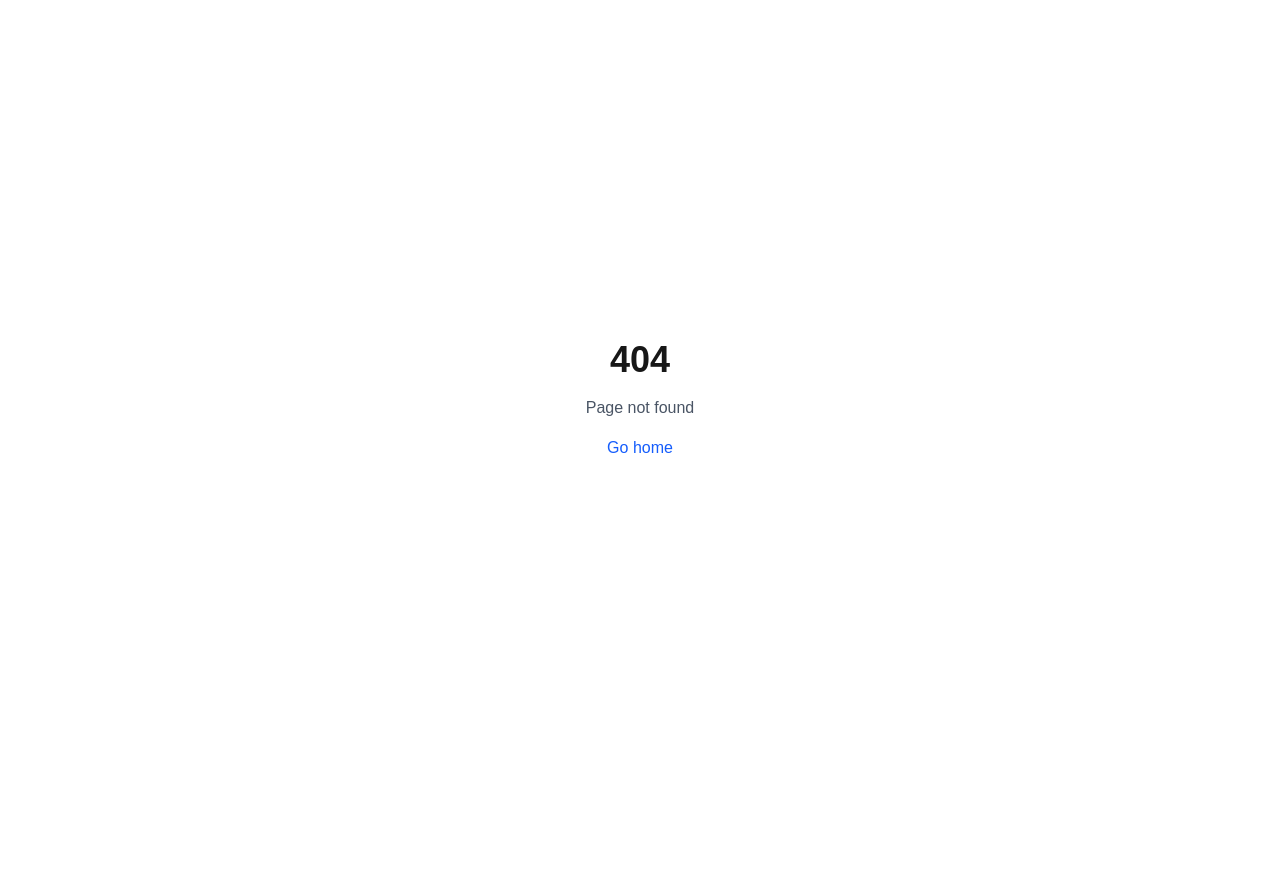
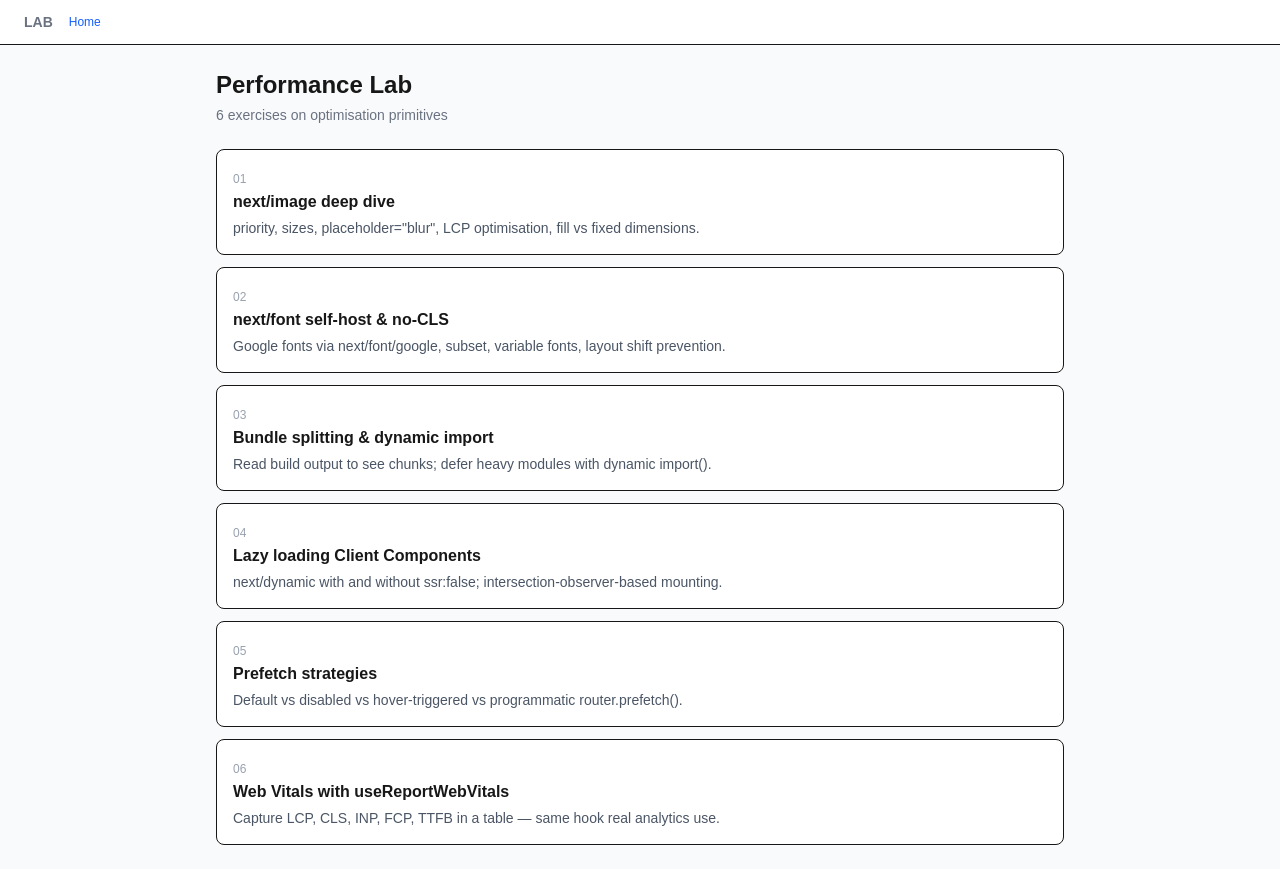
Before and after one commit to nguyentrongnam98/practice-nextjs, a Next.js app: page /lab/performance in a window 1280 px wide. Before the commit this address had no page. Before the commit the page ends 800 px from the top, so only its background shows below. Built offline with nearby package versions, Linux system fonts and the light colour scheme.

Commit message:
feat(lab): add performance lab index page

```diff
--- /dev/null
+++ b/src/app/lab/performance/page.tsx
@@ -0,0 +1,62 @@
+import Link from 'next/link'
+
+const EXERCISES = [
+  {
+    num: '01',
+    slug: '01-image',
+    title: 'next/image deep dive',
+    desc: 'priority, sizes, placeholder="blur", LCP optimisation, fill vs fixed dimensions.',
+  },
+  {
+    num: '02',
+    slug: '02-font',
+    title: 'next/font self-host & no-CLS',
+    desc: 'Google fonts via next/font/google, subset, variable fonts, layout shift prevention.',
+  },
+  {
+    num: '03',
+    slug: '03-bundle',
+    title: 'Bundle splitting & dynamic import',
+    desc: 'Read build output to see chunks; defer heavy modules with dynamic import().',
+  },
+  {
+    num: '04',
+    slug: '04-lazy',
+    title: 'Lazy loading Client Components',
+    desc: 'next/dynamic with and without ssr:false; intersection-observer-based mounting.',
+  },
+  {
+    num: '05',
+    slug: '05-prefetch',
+    title: 'Prefetch strategies',
+    desc: 'Default vs disabled vs hover-triggered vs programmatic router.prefetch().',
+  },
+  {
+    num: '06',
+    slug: '06-vitals',
+    title: 'Web Vitals with useReportWebVitals',
+    desc: 'Capture LCP, CLS, INP, FCP, TTFB in a table — same hook real analytics use.',
+  },
+]
+
+export default function PerformanceLabIndex() {
+  return (
+    <div>
+      <h1 className="text-2xl font-bold">Performance Lab</h1>
+      <p className="mt-1 text-sm text-gray-500">6 exercises on optimisation primitives</p>
+      <div className="mt-6 space-y-3">
+        {EXERCISES.map((ex) => (
+          <Link
+            key={ex.slug}
+            href={`/lab/performance/${ex.slug}`}
+            className="block rounded-lg border bg-white p-4 hover:border-blue-300 hover:shadow-sm transition-all"
+          >
+            <span className="text-xs font-mono text-gray-400">{ex.num}</span>
+            <h2 className="font-semibold">{ex.title}</h2>
+            <p className="mt-1 text-sm text-gray-600">{ex.desc}</p>
+          </Link>
+        ))}
+      </div>
+    </div>
+  )
+}
```
